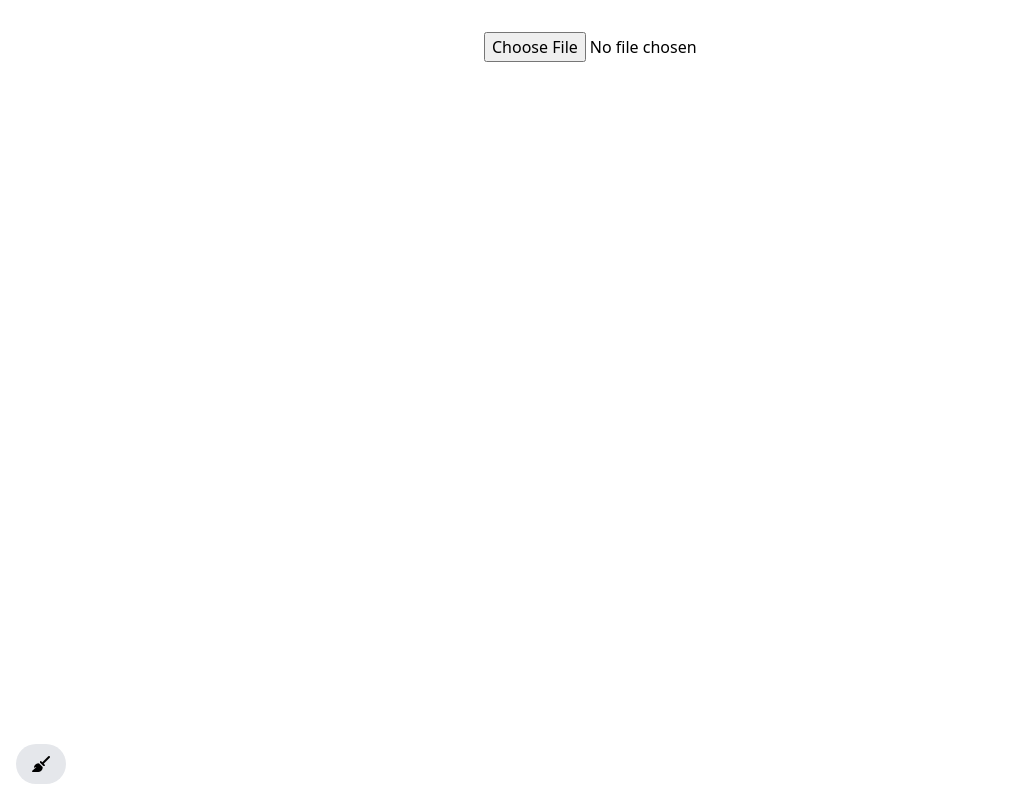
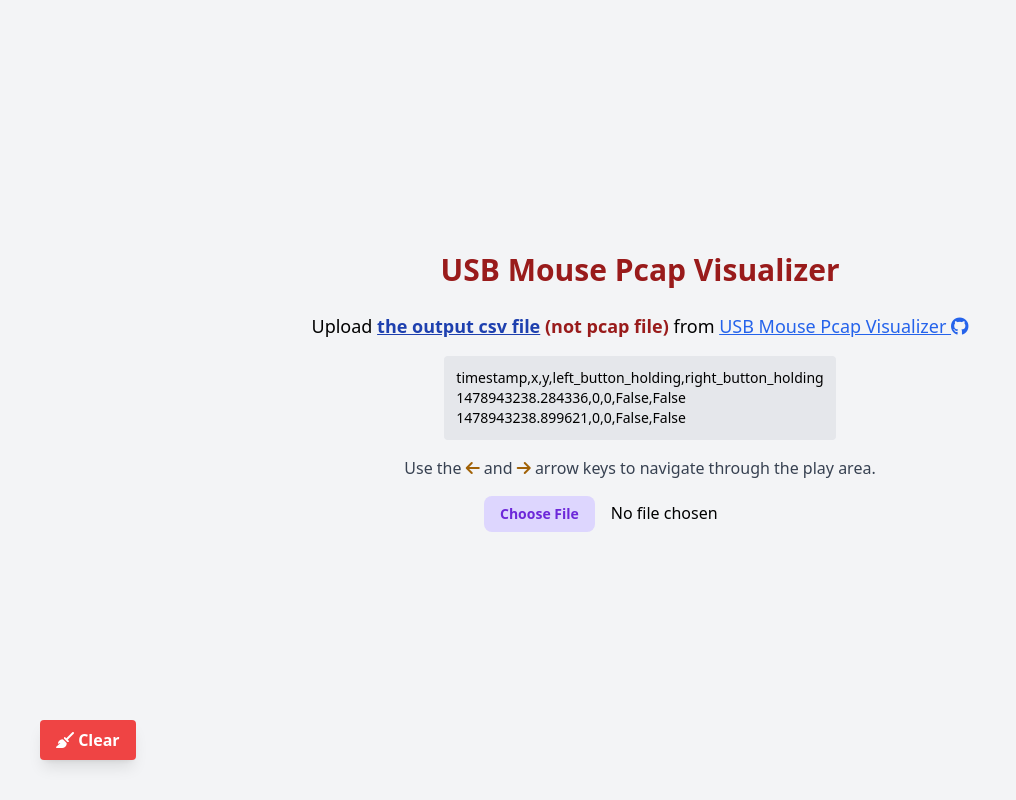
Before and after one commit to WangYihang/USB-Mouse-Pcap-Visualizer, a plain HTML site: page assets/index.html in a window 1280 px wide. Shown: the whole page, without its empty margins (0-1016 px from the left). Drawn offline with nearby package versions, Linux system fonts and the light colour scheme.

Commit message:
fix: use tailwind

```diff
--- a/assets/index.html
+++ b/assets/index.html
@@ -8,16 +8,27 @@
     <link rel="stylesheet" href="https://cdnjs.cloudflare.com/ajax/libs/font-awesome/6.5.1/css/all.min.css">
 </head>
 
-<body>
-    <div class="flex flex-col items-center justify-center p-4">
-        <button id="clearCanvasButton" class="bg-gray-200 px-4 py-2 rounded-full fixed bottom-0 left-0 mb-4 ml-4">
-            <i class="fa-solid fa-broom"></i>
+<body class="bg-gray-100">
+    <div class="flex flex-col items-center justify-center min-h-screen p-6">
+        <p class="text-red-800 text-3xl font-bold mb-6">USB Mouse Pcap Visualizer</p>
+        <button id="clearCanvasButton" class="bg-red-500 hover:bg-red-600 text-white font-bold py-2 px-4 rounded shadow-lg fixed bottom-10 left-10">
+            <i class="fa-solid fa-broom"></i> Clear
         </button>
-        <input type="file" id="fileInput" accept=".csv" class="my-4">
-        <div id="canvasContainer" class="relative">
+        <p class="text-lg mb-4">Upload <span class="text-blue-800 font-bold underline">the output csv file</span> <span class="text-red-800 font-semibold">(not pcap file)</span> from <a href="https://github.com/WangYihang/USB-Mouse-Pcap-Visualizer" target="_blank" class="text-blue-600 hover:text-blue-700 underline">USB Mouse Pcap Visualizer <i class="fa-brands fa-github"></i></a></p>
+        <span class="block bg-gray-200 p-3 rounded text-sm mb-4">
+            timestamp,x,y,left_button_holding,right_button_holding<br>
+            1478943238.284336,0,0,False,False<br>
+            1478943238.899621,0,0,False,False
+        </span>
+        <p class="text-gray-700 text-base">
+            Use the <i class="fas fa-arrow-left text-yellow-700"></i> and <i class="fas fa-arrow-right text-yellow-700"></i> arrow keys to navigate through the play area.
+          </p>
+
+        <input type="file" id="fileInput" accept=".csv" class="mb-4 mt-4 file:mr-4 file:py-2 file:px-4 file:border-0 file:text-sm file:font-semibold file:bg-violet-200 file:text-violet-700 hover:file:bg-violet-100 file:rounded-lg">
+        <div id="canvasContainer" class="relative my-6">
             <div id="customCursor" class="absolute"></div>
-            <canvas id="mouseCanvas" class="border-2 border-gray-300"></canvas>
-            <div id="progressContainer" class="w-full bg-gray-200 rounded-full h-2.5 dark:bg-gray-700 mt-4">
+            <canvas id="mouseCanvas" class="shadow-xl"></canvas>
+            <div id="progressContainer" class="w-full bg-gray-300 rounded-full h-2.5 mt-4">
                 <div id="progressBar" class="bg-blue-600 h-2.5 rounded-full"></div>
             </div>
         </div>
```
